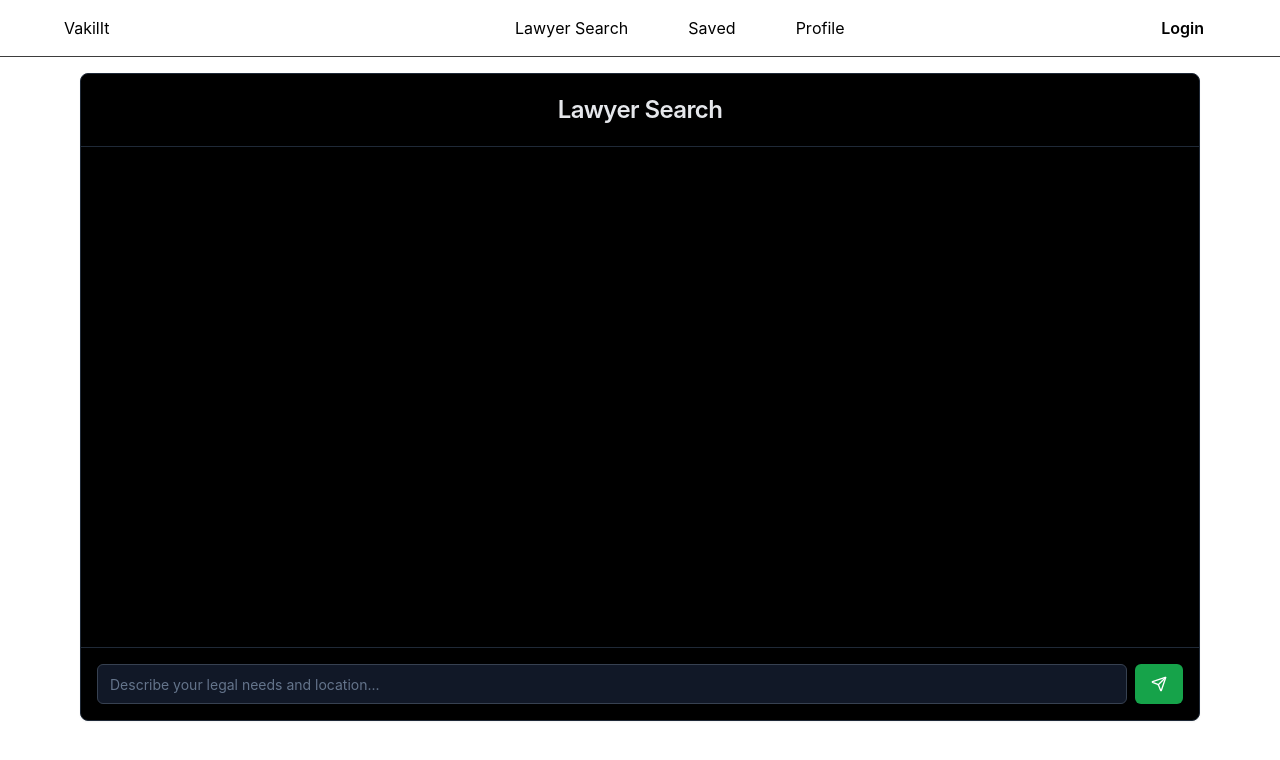
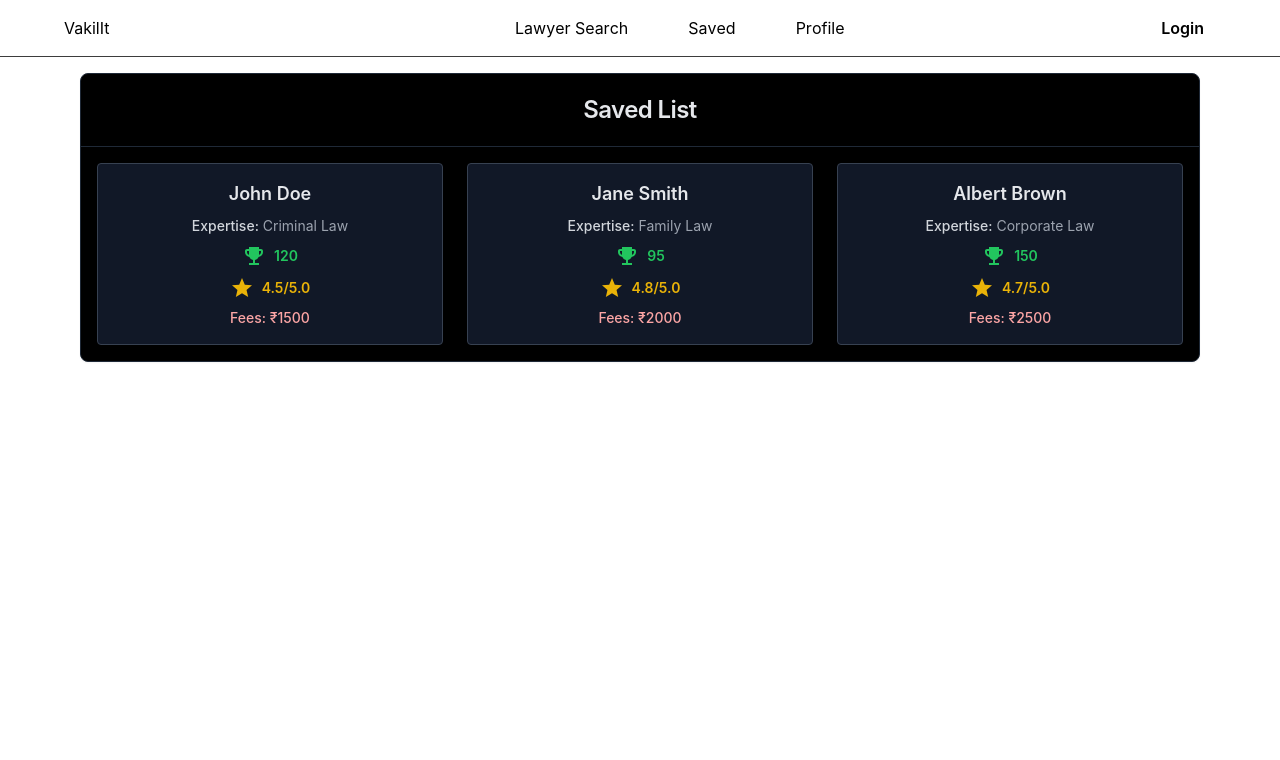
Before and after one commit to vishwajeet-sharma/landing-vkit, a Next.js app: page /saved in a window 1280 px wide. Shown: the top 760 px of the page. Built offline with nearby package versions, Linux system fonts and the light colour scheme.

Commit message:
Added saved page

```diff
--- a/src/app/(main)/saved/page.tsx
+++ b/src/app/(main)/saved/page.tsx
@@ -78,41 +78,45 @@ const Chatbot = () => {
         <div className="w-full max-w-6xl mx-auto p-4">
             <Card className="bg-black border-gray-800">
                 <CardHeader className="border-b border-gray-800">
-                    <CardTitle className="text-gray-200 mx-auto">Lawyer Search</CardTitle>
+                <CardTitle className="text-gray-200 mx-auto">Saved List</CardTitle>
                 </CardHeader>
-                <CardContent className="p-0">
-                    <ScrollArea className="h-[500px] p-4">
-                        <div className="space-y-4">
-                            {messages.map((message, index) => (
+                <CardContent className="p-4">
+                <div className="grid grid-cols-1 sm:grid-cols-2 md:grid-cols-3 gap-6">
+                    {[
+                    {
+                        Name: "John Doe",
+                        Expertise: "Criminal Law",
+                        CasesWon: 120,
+                        Rating: 4.5,
+                        Fees: 1500,
+                    },
+                    {
+                        Name: "Jane Smith",
+                        Expertise: "Family Law",
+                        CasesWon: 95,
+                        Rating: 4.8,
+                        Fees: 2000,
+                    },
+                    {
+                        Name: "Albert Brown",
+                        Expertise: "Corporate Law",
+                        CasesWon: 150,
+                        Rating: 4.7,
+                        Fees: 2500,
+                    },
+                    ].map((lawyer, index) => (
                     <div
                         key={index}
-                                    className={`flex ${message.role === 'user' ? 'justify-end' : 'justify-start'} mb-4`}
-                                >
-                                    <div
-                                        className={`max-w-[80%] rounded-lg p-3 ${
-                                            message.role === 'user'
-                                                ? 'bg-green-600 text-white'
-                                                : message.error
-                                                    ? 'bg-red-600 text-white'
-                                                    : 'bg-gray-800 text-gray-200'
-                                        }`}
-                                    >
-                                        <div>{message.content}</div>
-                                        {message.lawyers && message.lawyers.length > 0 && (
-                                            <div className="mt-3 flex flex-wrap gap-5">
-                                                {message.lawyers.map((lawyer: Lawyer, idx: number) => (
-                                                <div
-                                                key={idx}
-                                                className="border border-gray-700 rounded p-4 bg-gray-900 flex flex-col justify-center items-center text-center min-w-[250px] h-95 transition-transform duration-300 hover:scale-110"
+                        className="border border-gray-700 rounded p-4 bg-gray-900 flex flex-col justify-center items-center text-center transition-transform duration-300 hover:scale-105"
                     >
                         <div className="font-semibold text-lg text-gray-200 mb-2">{lawyer.Name}</div>
                         <div className="text-sm text-gray-400 space-y-2">
                         <div>
-                                                        <span className="font-medium text-gray-300">Expertise:</span> {lawyer["Area of Expertise"]}
+                            <span className="font-medium text-gray-300">Expertise:</span> {lawyer.Expertise}
                         </div>
                         <div className="flex items-center justify-center">
                             <EmojiEvents className="text-green-500 mr-2" />
-                                                        <span className="font-semibold text-green-500">{lawyer["Cases Won"]}</span>
+                            <span className="font-semibold text-green-500">{lawyer.CasesWon}</span>
                         </div>
                         <div className="flex items-center justify-center">
                             <Star className="text-yellow-500 mr-2" />
@@ -123,45 +127,12 @@ const Chatbot = () => {
                         </div>
                         </div>
                     </div>
-
-
-
                     ))}
-                                            </div>
-                                        )}
-
-                                    </div>
-                                </div>
-                            ))}
-                        </div>
-                    </ScrollArea>
-                    <div className="border-t border-gray-800 p-4">
-                        <div className="flex gap-2">
-                            <Input
-                                value={input}
-                                onChange={(e) => setInput(e.target.value)}
-                                onKeyDown={(e) => {
-                                    if (e.key === 'Enter' && !e.shiftKey) {
-                                        e.preventDefault();
-                                        sendMessage();
-                                    }
-                                }}
-                                placeholder="Describe your legal needs and location..."
-                                className="bg-gray-900 border-gray-700 text-gray-200 focus:border-green-600"
-                                disabled={isLoading}
-                            />
-                            <Button
-                                onClick={sendMessage}
-                                className="bg-green-600 hover:bg-green-700 text-white"
-                                disabled={isLoading}
-                            >
-                                <Send className="h-4 w-4" />
-                            </Button>
-                        </div>
                 </div>
                 </CardContent>
             </Card>
             </div>
+
     );
 };
 
```
Lines whose indentation alone changed are shown as unchanged.
